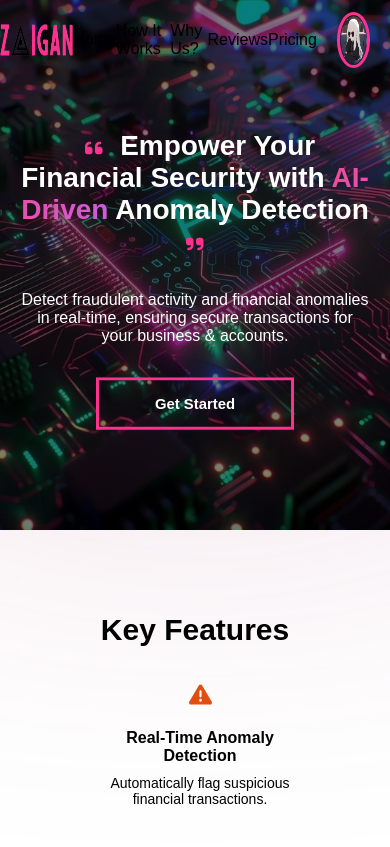
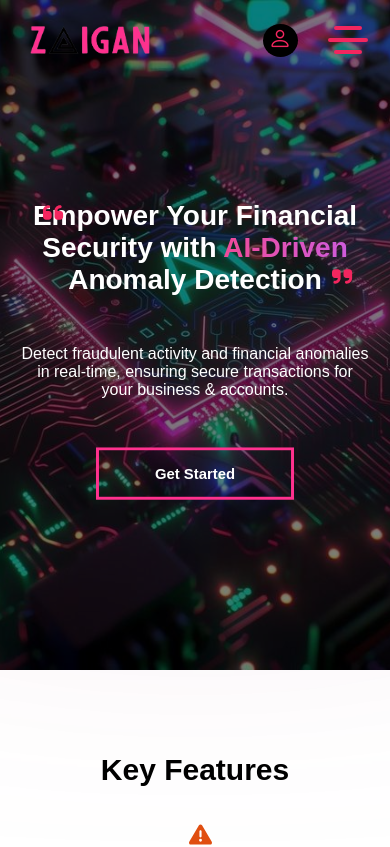
Before and after one commit to OghenefegaOmajene/Finomaly, an Angular app: page /whyUs in a window 390 px wide. Shown: the top 847 px of the page. Built offline with nearby package versions, Linux system fonts and the light colour scheme; a web font is replaced by a local one.

Commit message:
Navbar responsiveness

```diff
--- a/src/app/components/footer/footer.component.html
+++ b/src/app/components/footer/footer.component.html
@@ -68,6 +68,6 @@
     </div>
 
     <div class="copyright">
-        <p>&copy; Copyright, All Rights Reserved, ZaiganAI 2025</p>
+        <p style="color: rgb(168, 168, 168);">&copy; Copyright, All Rights Reserved, ZaiganAI 2025</p>
     </div>
 </div>
--- a/src/app/components/header/header.component.css
+++ b/src/app/components/header/header.component.css
@@ -5,7 +5,7 @@ nav{
     /* background-color: rgb(255, 255, 255); */
     display: flex;
     align-items: center;
-    justify-content: space-around;
+    justify-content: space-evenly;
     top: 0px;
     position: fixed;
     z-index: 100;
@@ -22,18 +22,22 @@ nav.scrolled {
     box-shadow: 0 4px 6px rgba(0, 0, 0, 0.1);
 }
 .navLogo{
-    width: 150px;
-    height: 40%;
+    width: 200px;
+    height: 70%;
     /* border: 1px solid black; */
+    display: flex;
+    justify-content: end;
+    align-items: center;
 }
 .navLogo img{
-    width: 100%;
-    height: 100%;
+    width: 70%;
+    height: 60%;
     cursor: pointer;
-    /* border: 1px solid wheat; */
+    /* background-color: goldenrod; */
+    /* border: 1px solid rgb(179, 245, 197); */
 }
 .navLinks{
-    width: 500px;
+    width: 600px;
     height: 80%;
     /* border: 1px solid black; */
     display: flex;
@@ -50,18 +54,19 @@ nav.scrolled {
     /* border-bottom: 2px solid #FF318E; */
 }
 .user{
-    width: 150px;
-    height: 60%;
+    width: 100px;
+    height: 70%;
     /* border: 1px solid black; */
     display: flex;
     align-items: center;
-    justify-content: center;
+    /* justify-content: center; */
 }
 .logInBtn{
     /* background-color: black; */
     /* color: #FF318E; */
     /* border: 0; */
     /* border-radius: 30px; */
+    display: none;
     background-color: transparent;
     border: 3px solid #FF318E;
     /* border-radius: 30px; */
@@ -77,7 +82,13 @@ nav.scrolled {
     color: white;
     transition: 1s;
 }
-
+.bi-person{
+    font-size: 30px !important;
+    color: #F3265F !important;
+    background-color: #000000;
+    border-radius: 50%;
+    padding: 3px 6px;
+}
 .userImg{
     width: 35%;
     height: 100%;
@@ -101,16 +112,21 @@ nav.scrolled {
 .hoverBox {
     display: block;
     position: absolute;
-    width: 160px;
-    top: 80px;
+    width: 170px;
+    top: 70px;
     height: 150px;
     right: 0px;
+    border-top-left-radius: 5px;
+    border-bottom-left-radius: 5px;
     background-color: #ffffff;
     padding: 10px;
-    border: 1px solid #ddd;
+    /* border: 1px solid #ddd; */
     box-shadow: 0 0 10px rgba(0,0,0,0.1);
     z-index: 100;
     backdrop-filter: blur(200px);
+  }
+  .hoverBox p{
+    font-size: 14px;
   }
 .hoverBox::before{
     position: fixed;
@@ -163,3 +179,225 @@ nav.scrolled {
     font-size: 17px;
     color: #FF318E;
 }
+
+
+
+
+.menu-toggle {
+    display: block;
+    font-size: 30px;
+    cursor: pointer;
+    color: black;
+}
+
+
+#checkbox {
+    display: none;
+  }
+
+  .toggle {
+    position: fixed;
+    width: 40px;
+    height: 40px;
+    cursor: pointer;
+    display: none;
+    flex-direction: column;
+    align-items: center;
+    justify-content: space-evenly;
+    gap: 5%;
+    /* border: 2px solid black; */
+    transition-duration: .5s;
+  }
+
+  .bars {
+    width: 100%;
+    height: 5px;
+    background-color: #F3265F;
+    border-radius: 4px;
+  }
+
+  #bar2 {
+    transition-duration: .8s;
+  }
+
+  #bar1,#bar3 {
+    width: 70%;
+  }
+  /* OPEN STATE */
+.toggle.open .bars {
+    position: absolute;
+  }
+
+  .toggle.open #bar2 {
+    transform: scaleX(0);
+  }
+
+  .toggle.open #bar1 {
+    width: 100%;
+    transform: rotate(45deg);
+  }
+
+  .toggle.open #bar3 {
+    width: 100%;
+    transform: rotate(-45deg);
+  }
+
+  .toggle.open {
+    transform: rotate(180deg);
+  }
+  /* #checkbox:checked + .toggle .bars {
+    position: absolute;
+    transition-duration: .5s;
+  }
+
+  #checkbox:checked + .toggle #bar2 {
+    transform: scaleX(0);
+    transition-duration: .5s;
+  }
+
+  #checkbox:checked + .toggle #bar1 {
+    width: 100%;
+    transform: rotate(45deg);
+    transition-duration: .5s;
+  }
+
+  #checkbox:checked + .toggle #bar3 {
+    width: 100%;
+    transform: rotate(-45deg);
+    transition-duration: .5s;
+  }
+
+  #checkbox:checked + .toggle {
+    transition-duration: .5s;
+    transform: rotate(180deg);
+  } */
+@media screen and (max-width: 1100px){
+    .navLinks a{
+        font-size: 14px;
+    }
+    .navLinks{
+        /* border: 1px solid black; */
+        width: 400px;
+    }
+}
+
+/* Default hidden for small screens */
+@media screen and (max-width: 750px) {
+    nav{
+        justify-content: space-between;
+    }
+    .user{
+        width: 150px;
+        gap: 30px;
+        /* display: flex;
+        align-items: center; */
+    }
+    .bi-person{
+        font-size: 23px !important;
+    }
+    .navLogo{
+        width: 150px;
+    }
+    .navLogo img{
+        width: 80%;
+        height: 50%;
+    }
+    .navLinks {
+      display: none;
+      position: absolute;
+      top: 70px;
+      /* left: 0; */
+      background-color: #ffdde7;
+      backdrop-filter: blur(50px);
+      flex-direction: column;
+      /* justify-content: center; */
+      align-items: start;
+      width: 100%;
+      height: 200px;
+      padding: 1rem;
+      z-index: 1000;
+      /* gap: 50px; */
+      text-align: center;
+    }
+
+    /* .navLinks a{
+        color: white;
+    } */
+    .navLinks.active {
+      display: flex;
+    }
+
+    .toggle {
+      display: flex;
+      flex-direction: column;
+      width: 40px;
+      height: 40px;
+      justify-content: space-evenly;
+      cursor: pointer;
+      /* border: 1px solid black; */
+      top: 20px;
+    }
+
+    .bars {
+      height: 4px;
+      background-color: #F3265F;
+      border-radius: 4px;
+      width: 100%;
+    }
+
+    .menu-toggle {
+      display: flex;
+    }
+    .logInBtn{
+        color: white;
+    }
+    nav.scrolled .logInBtn{
+        color: black;
+    }
+  }
+
+
+  @media screen and (max-width: 470px) {
+    .user{
+        width: 150px;
+        gap: 30px;
+        justify-content: center;
+        padding-right: 20px;
+    }
+  }
+
+/* @media screen and (max-width: 750px){
+    nav{
+        border: 1px solid white;
+        display: flex;
+        align-items: center;
+    }
+    .navLinks {
+        display: none;
+        position: absolute;
+        top: 60px;
+        left: 0;
+        background-color: white;
+        flex-direction: column;
+        width: 100%;
+        padding: 1rem;
+        border: 1px solid #ccc;
+      }
+
+      .navLinks.active {
+        display: flex;
+      }
+
+      .toggle {
+        display: flex;
+        border: 1px solid white;
+
+      }
+    .logInBtn{
+        color: white;
+    }
+    nav.scrolled .logInBtn{
+        color: black;
+    }
+}
+ */
--- a/src/app/components/header/header.component.html
+++ b/src/app/components/header/header.component.html
@@ -3,17 +3,29 @@
         <img src="zaiganTxt.png" alt="">
     </div>
 
-    <div class="navLinks">
+    <div class="navLinks" [class.active]="menuToggle">
         <a routerLink="/home" fragment="home">Home</a>
         <a routerLink="/home" fragment="howItWorks">How It Works</a>
         <a routerLink="/home" fragment="whyUs">Why Us?</a>
         <a routerLink="/home" fragment="reviews">Reviews</a>
         <a routerLink="/home" fragment="pricing">Pricing</a>
+
+        <!-- <button class="logInBtn">Log In</button> -->
     </div>
 
-    <div class="user" (mouseenter)="onHoverEnter()" (mouseleave)="onHoverLeave()">
-        <!-- <button class="logInBtn">Log In</button> -->
-        <img src="coolChibi.jpg" alt="" class="userImg">
+    <!-- <div class="menu-toggle" (click)="toggleMenu()">
+        <input type="checkbox" id="checkbox" [checked]="menuToggle" readonly />
+        <label for="checkbox" class="toggle">
+          <div class="bars" id="bar1"></div>
+          <div class="bars" id="bar2"></div>
+          <div class="bars" id="bar3"></div>
+        </label>
+    </div> -->
+
+    <div class="user">
+
+        <i class="bi bi-person" (mouseenter)="onHoverEnter()" (mouseleave)="onHoverLeave()"></i>
+        <!-- <img src="coolChibi.jpg" alt="" class="userImg"> -->
         <div *ngIf="isHovering" class="hoverBox">
 
             <h4 style="color: #FF318E">My Account</h4>
@@ -34,5 +46,13 @@
             </div>
 
         </div>
+
+        <div class="menu-toggle" (click)="toggleMenu()">
+            <div class="toggle" [ngClass]="{ 'open': menuToggle }">
+              <div class="bars" id="bar1"></div>
+              <div class="bars" id="bar2"></div>
+              <div class="bars" id="bar3"></div>
+            </div>
+        </div>
     </div>
 </nav>
--- a/src/app/components/header/header.component.ts
+++ b/src/app/components/header/header.component.ts
@@ -1,5 +1,5 @@
 import { CommonModule } from '@angular/common';
-import { Component, HostListener } from '@angular/core';
+import { Component, HostListener, ElementRef } from '@angular/core';
 import { RouterLink } from '@angular/router';
 import { FontAwesomeModule } from '@fortawesome/angular-fontawesome';
 import { faDashboard } from '@fortawesome/free-solid-svg-icons';
@@ -17,6 +17,9 @@ import { faExternalLink } from '@fortawesome/free-solid-svg-icons';
 export class HeaderComponent {
   isScrolled = false;
   isHovering = false;
+  menuToggle = false;
+
+  constructor(private eRef: ElementRef) {}
 
   @HostListener('window:scroll', [])
   onWindowScroll() {
@@ -35,4 +38,22 @@ export class HeaderComponent {
 
   faChart = faDashboard
   faLogOut = faExternalLink
+
+
+  @HostListener('document:click', ['$event'])
+  handleClickOutside(event: Event) {
+    const target = event.target as HTMLElement;
+
+    if (
+      this.menuToggle &&
+      !this.eRef.nativeElement.querySelector('.menu-toggle')?.contains(target) &&
+      !this.eRef.nativeElement.querySelector('.navLinks')?.contains(target)
+    ) {
+      this.menuToggle = false;
+    }
+  }
+
+  toggleMenu() {
+    this.menuToggle = !this.menuToggle;
+  }
 }
--- a/src/app/home/home.component.css
+++ b/src/app/home/home.component.css
@@ -70,7 +70,17 @@
 }
 #heroTxt h1{
     font-size: 40px;
+    /* border: 1px solid black; */
 }
+.quotes{
+    font-size: 20px;
+    position: absolute;
+    /* border: 1px solid black; */
+    /* z-index: 10000; */
+    color: #F3265F;
+    /* margin-left: 0; */
+}
+
 .aiImg{
     /* border: 1px solid black; */
     width: 40%;
@@ -132,9 +142,7 @@ fa-icon{
     padding: 10px;
     border-radius: 50px;
 }
-.quote{
-    font-size: 20px;
-}
+
 
 
 
@@ -397,7 +405,7 @@ fa-icon{
 
 @media screen and (max-width: 750px) {
     .heroBanner{
-        height: 500px;
+        height: 640px;
         display: flex;
         flex-direction: column;
         align-items: centere;
--- a/src/app/home/home.component.html
+++ b/src/app/home/home.component.html
@@ -1,9 +1,9 @@
 <section class="heroBanner" id="home">
     <div id="heroTxt">
       <h1>
-        <fa-icon [icon]="faQuoteLeft" class="quote" style="color: #FF318E"></fa-icon>
+        <i class="quotes" style="margin-right: 60px"><fa-icon [icon]="faQuoteLeft"></fa-icon></i>
         Empower Your Financial Security with <span class="nameSpan">AI-Driven</span> Anomaly Detection
-        <fa-icon [icon]="faQuoteRight" class="quote" style="color: #FF318E"></fa-icon>
+        <i class="quotes"><fa-icon [icon]="faQuoteRight"></fa-icon></i>
       </h1>
       <p>Detect fraudulent activity and financial anomalies in real-time, ensuring secure transactions for your business & accounts.</p>
       <button class="getStarted"><b>Get Started</b></button>
```
